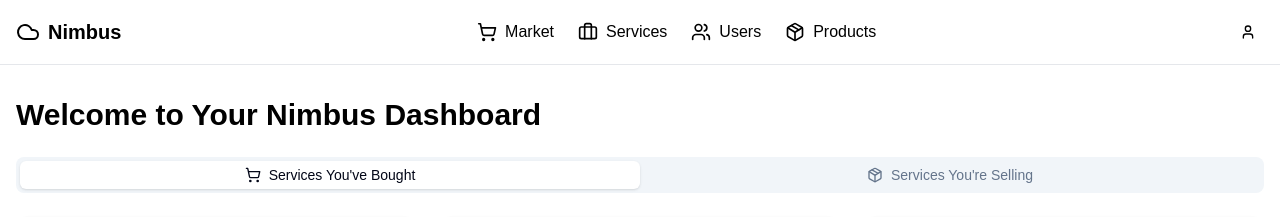
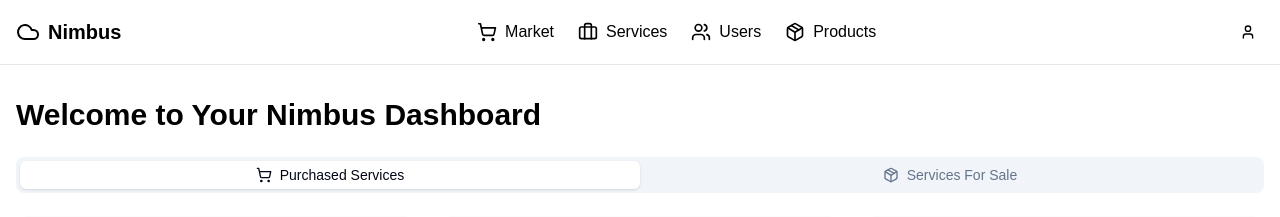
Before and after one commit to kahshiuhtang/Nimbus, a Next.js app in the folder ui/web/: page /home in a window 1280 px wide. Shown: the top 217 px of the page. Built offline with nearby package versions, Linux system fonts and the light colour scheme.

Commit message:
fix issue with escaping characters

```diff
--- a/ui/web/src/app/home/page.tsx
+++ b/ui/web/src/app/home/page.tsx
@@ -58,7 +58,7 @@ const sellingServices: NmbsService[] = [
 
 export default function HomeDashboard() {
     const [activeTab, setActiveTab] = useState("bought");
-    if(!activeTab) activeTab;
+    if (!activeTab) activeTab;
     return (
         <div>
             <Navbar />
@@ -77,14 +77,14 @@ export default function HomeDashboard() {
                             className="flex items-center justify-center"
                         >
                             <ShoppingCart className="w-4 h-4 mr-2" />
-                            Services You've Bought
+                            Purchased Services
                         </TabsTrigger>
                         <TabsTrigger
                             value="selling"
                             className="flex items-center justify-center"
                         >
                             <Package className="w-4 h-4 mr-2" />
-                            Services You're Selling
+                            Services For Sale
                         </TabsTrigger>
                     </TabsList>
                     <TabsContent value="bought">
--- a/ui/web/src/components/forms/serviceForm.tsx
+++ b/ui/web/src/components/forms/serviceForm.tsx
@@ -357,7 +357,7 @@ export default function ServiceForm() {
                             <FileText className="h-4 w-4" />
                             <AlertTitle>File Preview</AlertTitle>
                             <AlertDescription>
-                                Configuration file "{file.name}" selected. Type:{" "}
+                                Configuration file {file.name} selected. Type:{" "}
                                 {configType.charAt(0).toUpperCase() +
                                     configType.slice(1)}
                             </AlertDescription>
```
